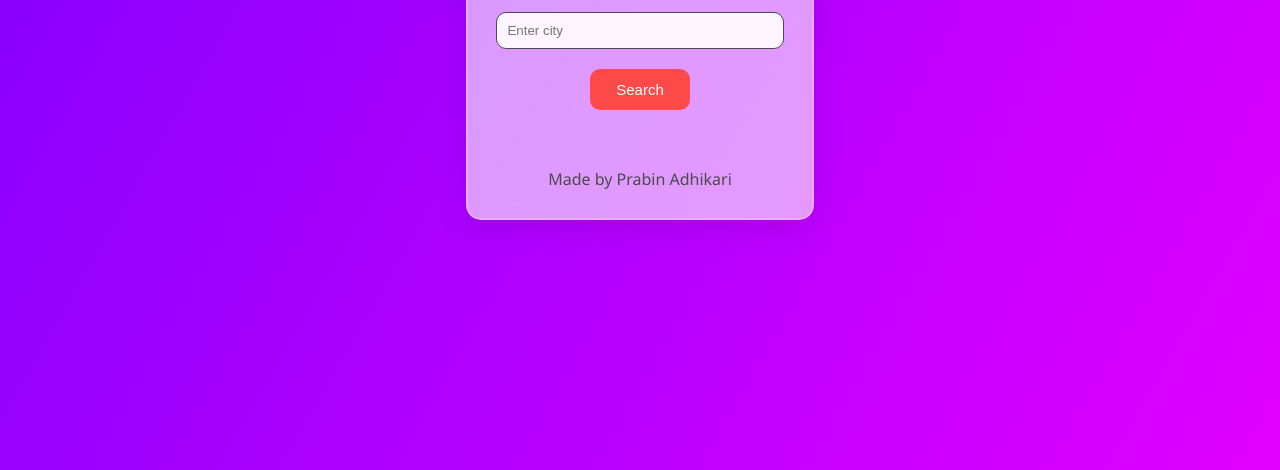
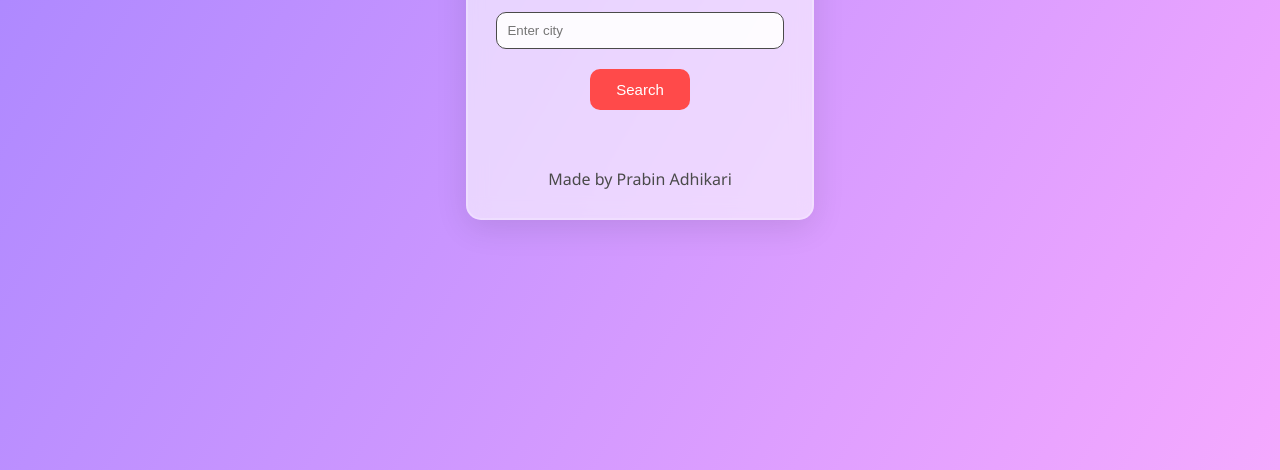
Before and after one commit to Prabin013/WeatherApp, a plain HTML site: page index.html in a window 1280 px wide. Shown: the part 330-800 px from the top of the page. Drawn offline with Linux system fonts and the light colour scheme.

Commit message:
background better

```diff
--- a/style.css
+++ b/style.css
@@ -1,5 +1,5 @@
 body {
-  background: linear-gradient(120deg, #7F00FF, #E100FF);
+  background: linear-gradient(120deg, #a685ff, #f5a9ff);
   font-family: 'Segoe UI', Tahoma, Geneva, Verdana, sans-serif;
   display: flex;
   align-items: center;
```
